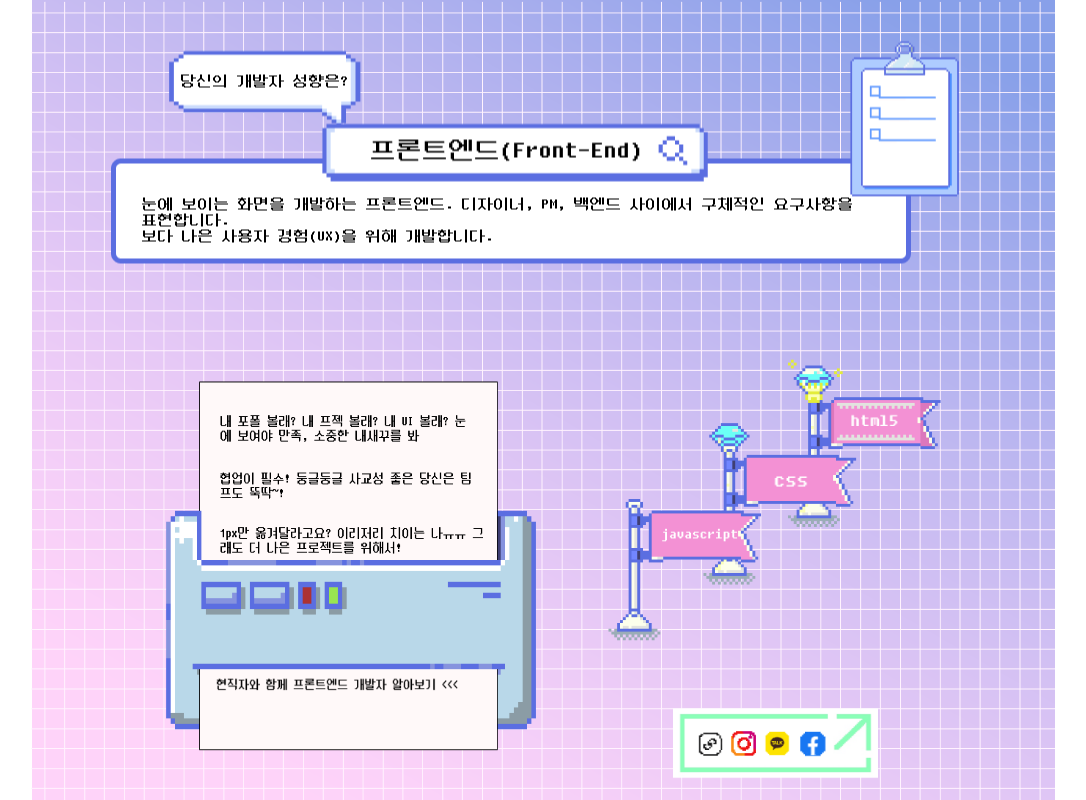
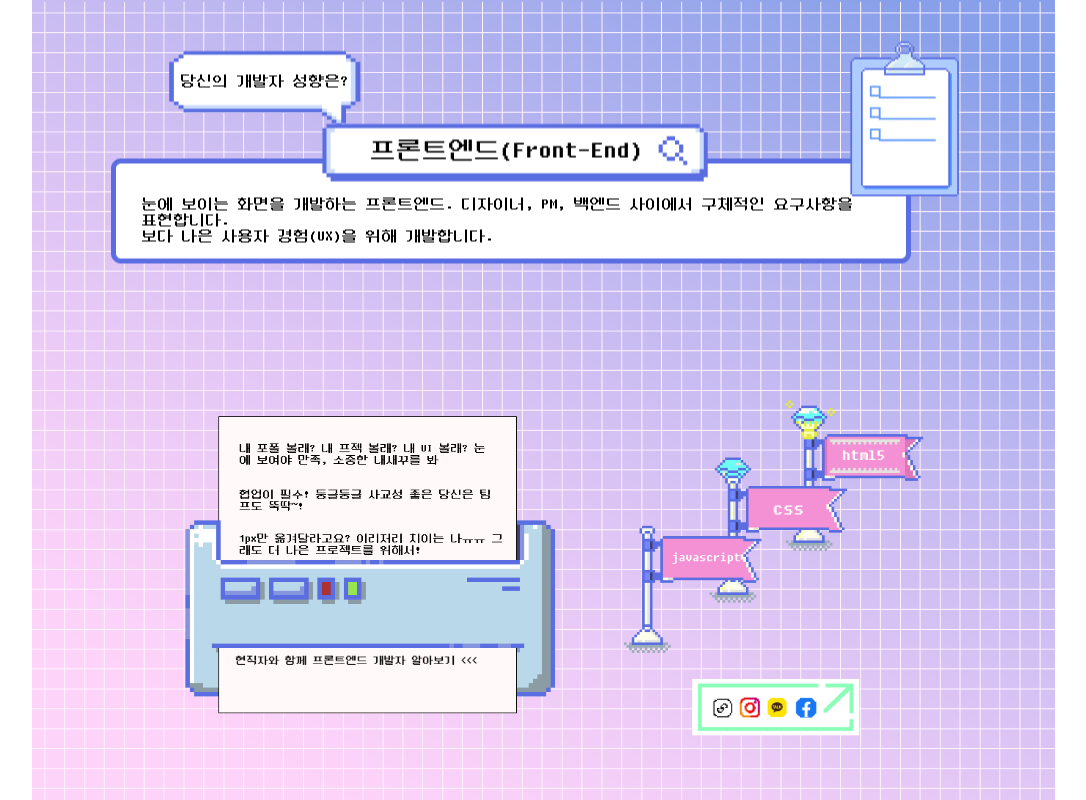
Before and after one commit to KimKyuHoi/ShareIT-Frontend, a React (Create React App) app in the folder shareit_frontend/: page /result in a window 1280 px wide. Shown: the whole page, without its empty margins (97-1183 px from the left). Built offline with nearby package versions, Linux system fonts and the light colour scheme; a web font is replaced by a local one.

Commit message:
Design: 결과창 페이지 css크기 수정

```diff
--- a/shareit_frontend/src/components/pages/result/Result.jsx
+++ b/shareit_frontend/src/components/pages/result/Result.jsx
@@ -1,5 +1,5 @@
 import React from "react";
-import { useEffect, useState } from "react";
+// import { useEffect, useState } from "react";
 import styles from "./Result.module.css";
 // import Printer from "../../../assets/Printer.png";
 import frontendTitle from "../../../assets/FrontendTitle.png";
@@ -7,7 +7,7 @@ import frontendPrinter from "../../../assets/FrontendPrinter.png";
 import frontendFlag from "../../../assets/FrontendFlag.png";
 import BackgroundImage from "../../../assets/background.png";
 import snsBtn from "../../../assets/SNSBtn.png";
-import ShowResult from "../../../service/ShowResult";
+// import ShowResult from "../../../service/ShowResult";
 
 const DUMMY_DATA = [
   {
--- a/shareit_frontend/src/components/pages/result/Result.module.css
+++ b/shareit_frontend/src/components/pages/result/Result.module.css
@@ -129,21 +129,20 @@
     min-width: 1004px;
   }
   .printer {
-    width: 30vw;
+    width: 25vw;
     height: auto !important;
-    max-height: 480px;
-    max-width: 600px;
+    max-width: 580px;
     z-index: 7;
   }
   .flags {
-    width: 30vw;
+    width: 27vw;
     max-width: 400px;
     max-height: 332px;
   }
   .sns {
-    width: 16vw;
+    width: 13vw;
     max-width: 250px;
-    margin-top: 6vh;
+    margin-top: 1vh;
     margin-left: 8vw;
   }
 }
```
